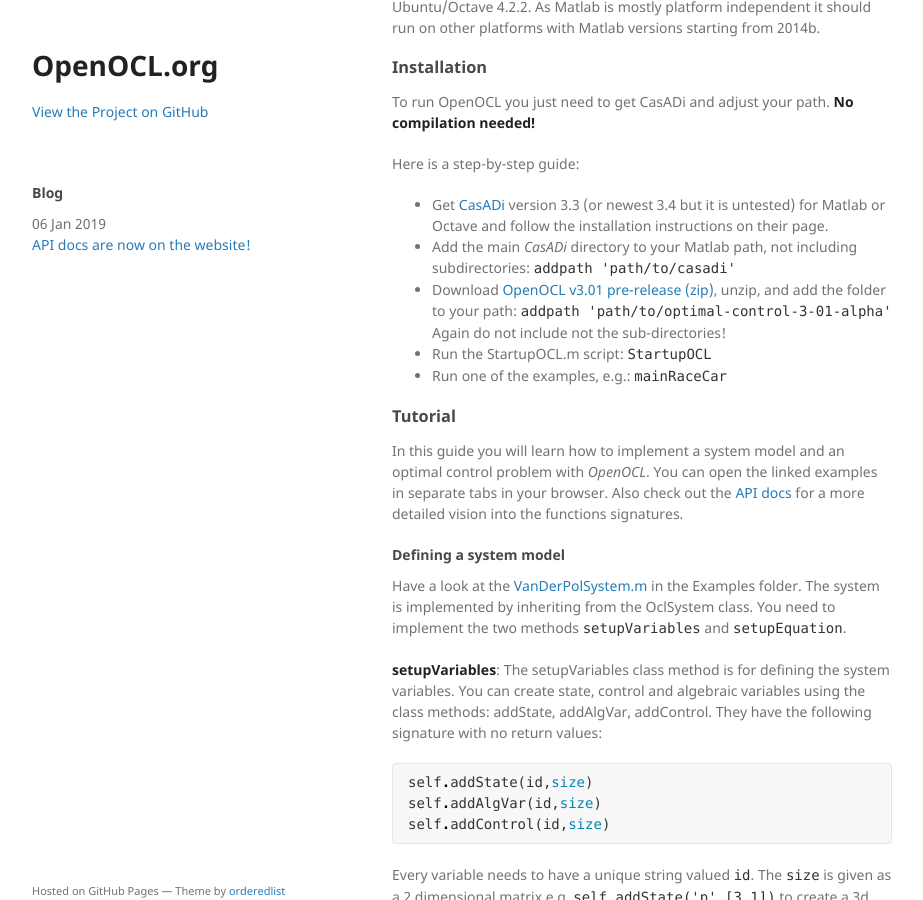
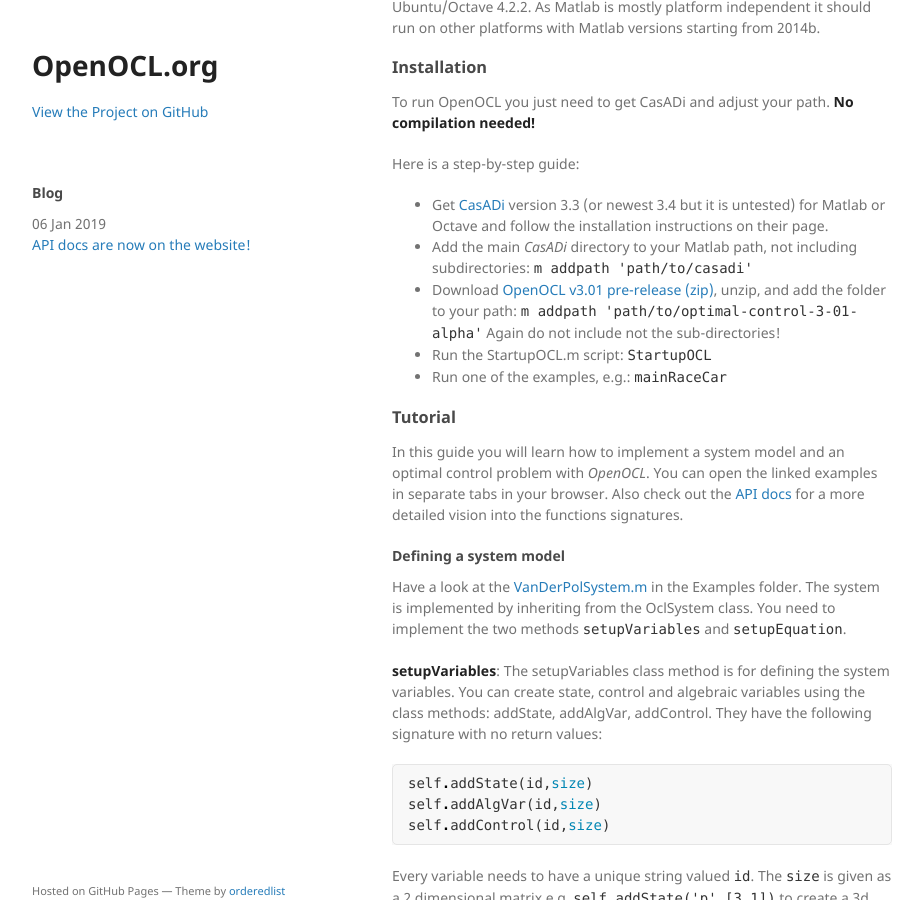
Before and after one commit to OpenOCL/openocl.github.io, a Jekyll site: the page built from get-started.md, in a window 1280 px wide and 900 px high, scrolled down 396 px. Shown: the whole window, without its empty margins (178-1101 px from the left). Built offline with Jekyll 4.4.1, drawn with Linux system fonts in a browser that asks for light colours; our own code applies the rules of GitHub Pages for plain Markdown files.

Commit message:
Update get-started.md

```diff
--- a/get-started.md
+++ b/get-started.md
@@ -17,8 +17,8 @@
 Here is a step-by-step guide:
 
 * Get [CasADi](http://casadi.org) version 3.3 (or newest 3.4 but it is untested) for Matlab or Octave and follow the installation instructions on their page.
-* Add the main *CasADi* directory to your Matlab path, not including subdirectories: `addpath 'path/to/casadi'`
-* Download [OpenOCL v3.01 pre-release (zip)](https://github.com/JonasKoenemann/optimal-control/archive/v3-01-pre.zip), unzip, and add the folder to your path: `addpath 'path/to/optimal-control-3-01-alpha'` Again do not include not the sub-directories!
+* Add the main *CasADi* directory to your Matlab path, not including subdirectories: `m addpath 'path/to/casadi'`
+* Download [OpenOCL v3.01 pre-release (zip)](https://github.com/JonasKoenemann/optimal-control/archive/v3-01-pre.zip), unzip, and add the folder to your path: `m addpath 'path/to/optimal-control-3-01-alpha'` Again do not include not the sub-directories!
 * Run the StartupOCL.m script: `StartupOCL`
 * Run one of the examples, e.g.: `mainRaceCar`
 
```
